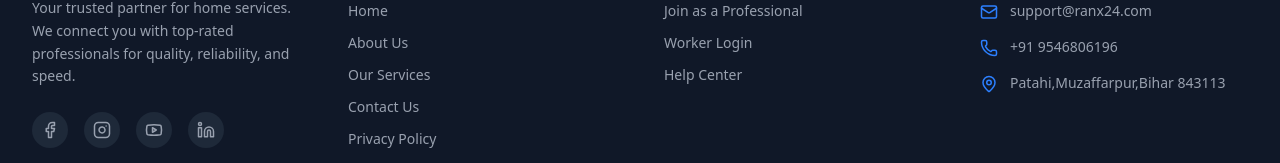
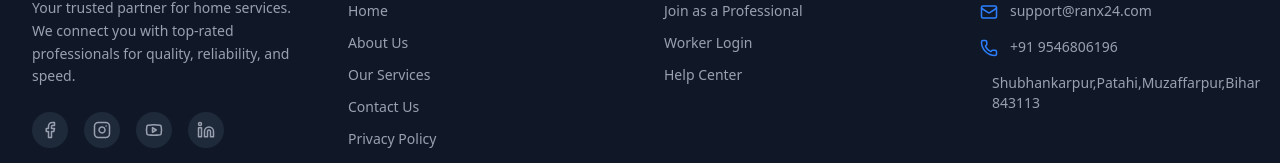
Before and after one commit to Anand06666/Ranx24, a React (Vite) app in the folder frontend/: page / in a window 1280 px wide. Shown: the part 2280-2443 px from the top of the page. Built offline with nearby package versions, Linux system fonts and the light colour scheme; no server answers.

Commit message:
Update Footer.jsx

```diff
--- a/frontend/src/components/Footer.jsx
+++ b/frontend/src/components/Footer.jsx
@@ -63,7 +63,7 @@
                             </li>
                             <li className="flex items-start gap-3">
                                 <LucideMapPin size={18} className="text-blue-500 mt-0.5" />
-                                <span>Patahi,Muzaffarpur,Bihar 843113</span>
+                                <span>Shubhankarpur,Patahi,Muzaffarpur,Bihar 843113</span>
                             </li>
                         </ul>
                     </div>
```
